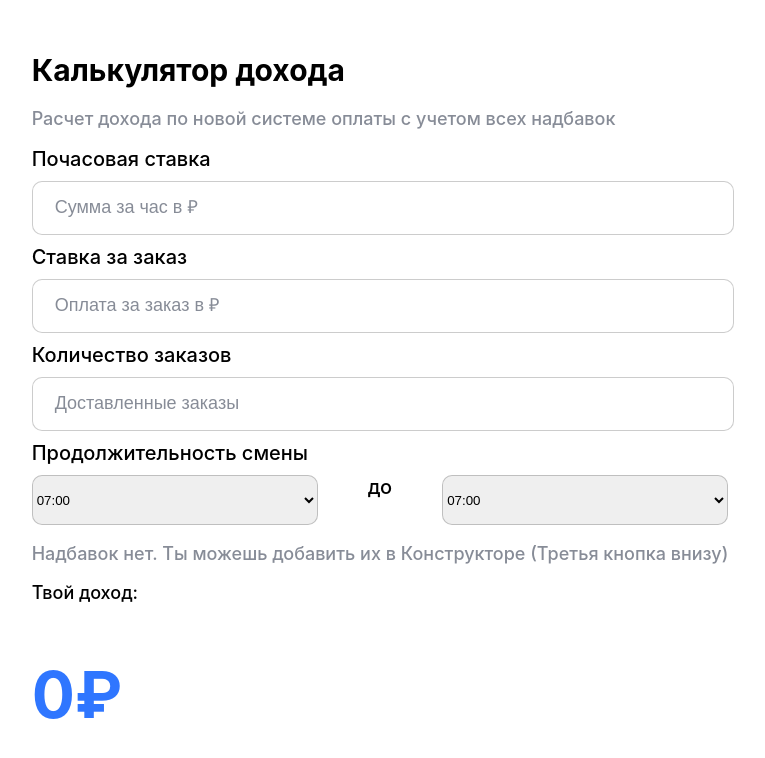
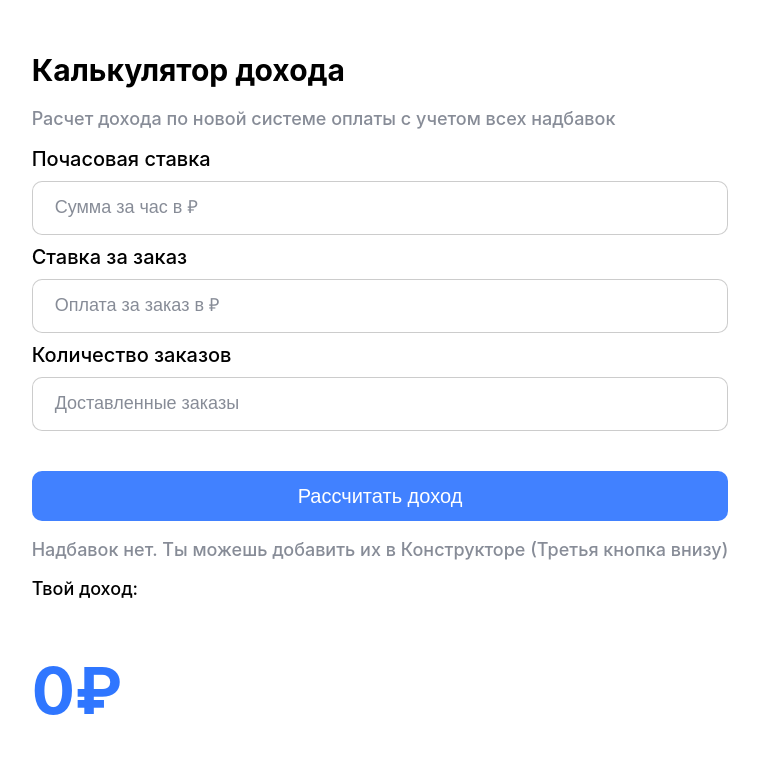
Before and after one commit to JozzyBRNSN/income-calculator-app, a React (Vite) app: page / in a window 1280 px wide. Shown: the top 758 px of the page, without its empty margins (260-1025 px from the left). Built offline with nearby package versions, Linux system fonts and the light colour scheme.

Commit message:
add button for calculation income

```diff
--- a/src/App.tsx
+++ b/src/App.tsx
@@ -1,5 +1,6 @@
 import Header from './components/Header/index.tsx'
 import Form from './components/Form/index.tsx'
+import CalculationButton from './components/СalculationButton/index.tsx'
 import TotalIncome from './components/TotalIncome/index.tsx'
 
 export default function App() {
@@ -7,6 +8,7 @@ export default function App() {
 		<>
 			<Header />
 			<Form />
+			<CalculationButton />
 			<TotalIncome />
 		</>
 	)
--- a/src/components/Form/index.module.scss
+++ b/src/components/Form/index.module.scss
@@ -6,7 +6,6 @@
 }
 
 .text {
-	width: 100%;
 	height: 50px;
 	border: 1.5px solid rgba(2, 0, 0, 0.2);
 	border-radius: 10px;
--- a/src/components/Form/index.tsx
+++ b/src/components/Form/index.tsx
@@ -15,7 +15,7 @@ export default function Form() {
 				Количество заказов
 				<input className={styles.text} placeholder='Доставленные заказы' />
 			</label>
-			<label className={styles.label}>
+			{/* <label className={styles.label}>
 				Продолжительность смены
 				<div className={styles.select}>
 					<select className={styles.text}>
@@ -62,7 +62,7 @@ export default function Form() {
 						<option value='19'>01:00</option>
 					</select>
 				</div>
-			</label>
+			</label> */}
 		</form>
 	)
 }
--- /dev/null
+++ b/src/components/СalculationButton/index.module.scss
@@ -0,0 +1,12 @@
+.button {
+	cursor: pointer;
+	width: 100%;
+	height: 50px;
+	margin-top: 30px;
+	font-size: 20px;
+	font-weight: 500;
+	color: white;
+	border-radius: 10px;
+	border: none;
+	background: #4181ff;
+}
--- /dev/null
+++ b/src/components/СalculationButton/index.tsx
@@ -0,0 +1,5 @@
+import styles from './index.module.scss'
+
+export default function CalculationButton() {
+  return <button className={styles.button}>Рассчитать доход</button>
+}
```
